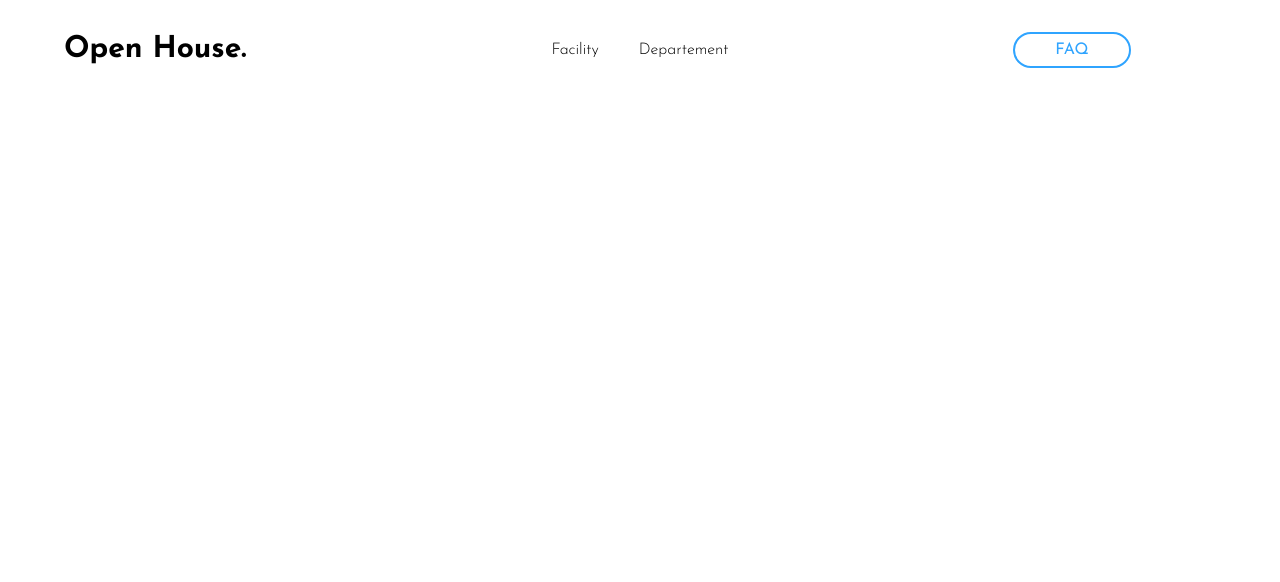
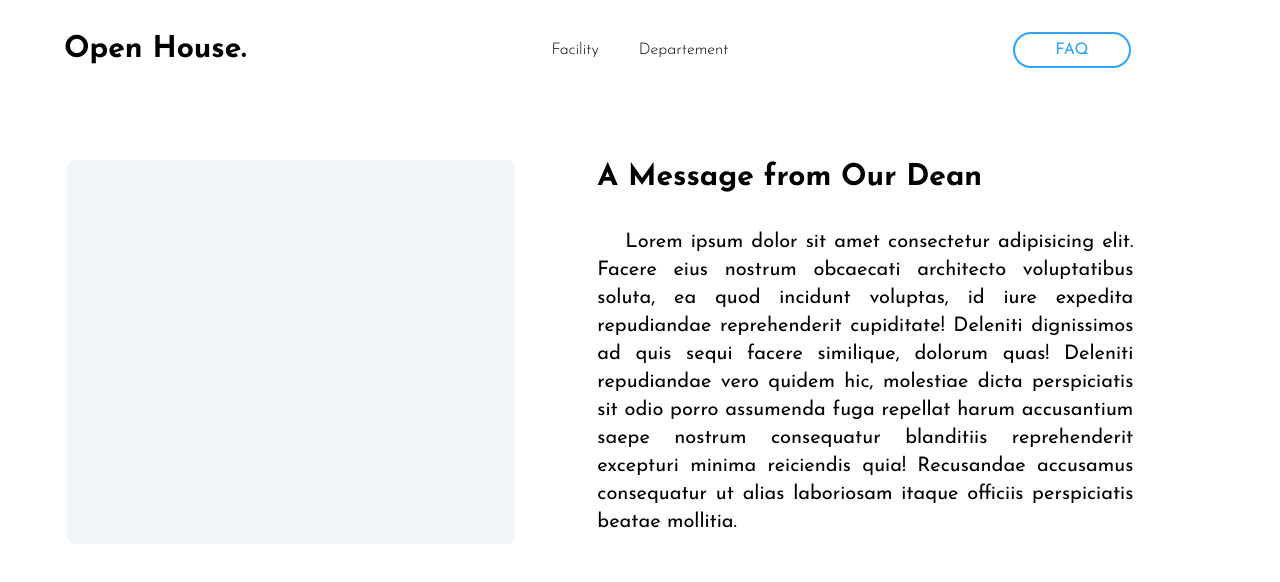
Before and after one commit to aufarhmn/web-open-house, a Next.js app: page / in a window 1280 px wide. Shown: the top 582 px of the page. Built offline with nearby package versions, Linux system fonts and the light colour scheme.

Commit message:
add: dean message section

```diff
--- /dev/null
+++ b/components/DeanMessage.js
@@ -0,0 +1,33 @@
+import React from 'react'
+
+export default function DeanMessage() {
+    return (
+        // TODO: adjust the responsiveness to the other components
+        <div className="px-16 py-8 my-7">
+            <div className="container mx-auto font-Josefin">
+                <div className="flex flex-col gap-x-10 items-center md:items-start md:flex-row md:justify-evenly">
+                    <div className="w-full min-w-[250px] max-w-[350px] xl:max-w-md mx-auto mb-14 h-96 bg-slate-100 rounded-lg md:mx-0 lg:w-7/12 xl:-ml-10 "></div>
+                    <div className="w-full lg:w-7/12 max-w-lg xl:max-w-xl md:pr-10">
+                        <h3 className="mb-6 font-semibold text-center text-lg sm:text-xl md:text-left md:text-2xl lg:mb-8 lg:text-3xl">
+                            A Message from Our Dean
+                        </h3>
+                        <p className="min-w-[250px] font-normal text-md md:text-lg lg:text-xl text-justify md:indent-7">
+                            Lorem ipsum dolor sit amet consectetur adipisicing
+                            elit. Facere eius nostrum obcaecati architecto
+                            voluptatibus soluta, ea quod incidunt voluptas, id
+                            iure expedita repudiandae reprehenderit cupiditate!
+                            Deleniti dignissimos ad quis sequi facere similique,
+                            dolorum quas! Deleniti repudiandae vero quidem hic,
+                            molestiae dicta perspiciatis sit odio porro
+                            assumenda fuga repellat harum accusantium saepe
+                            nostrum consequatur blanditiis reprehenderit
+                            excepturi minima reiciendis quia! Recusandae
+                            accusamus consequatur ut alias laboriosam itaque
+                            officiis perspiciatis beatae mollitia.
+                        </p>
+                    </div>
+                </div>
+            </div>
+        </div>
+    )
+}
--- a/pages/index.js
+++ b/pages/index.js
@@ -1,9 +1,11 @@
-import Navbar from '../components/Navbar';
+import Navbar from '../components/Navbar'
+import DeanMessage from '../components/DeanMessage'
 
 export default function Home() {
-  return (
-    <>
-      <Navbar />
-    </>
-  )
+    return (
+        <>
+            <Navbar />
+            <DeanMessage />
+        </>
+    )
 }
```
